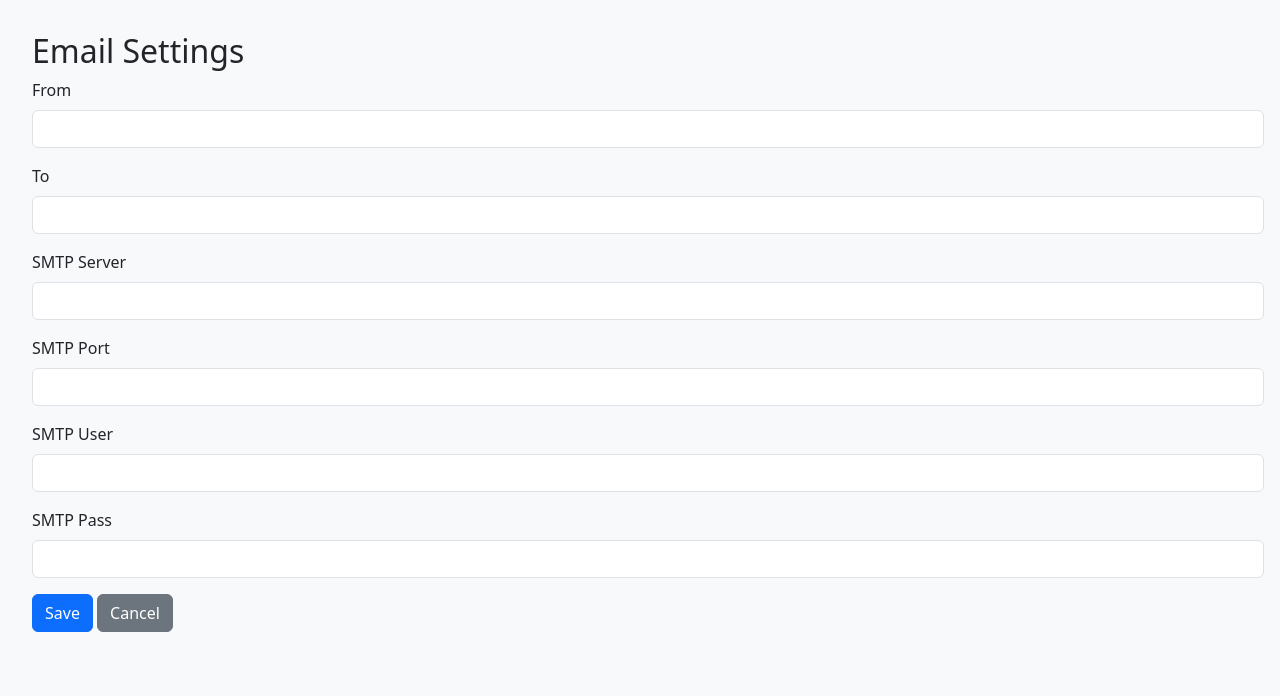
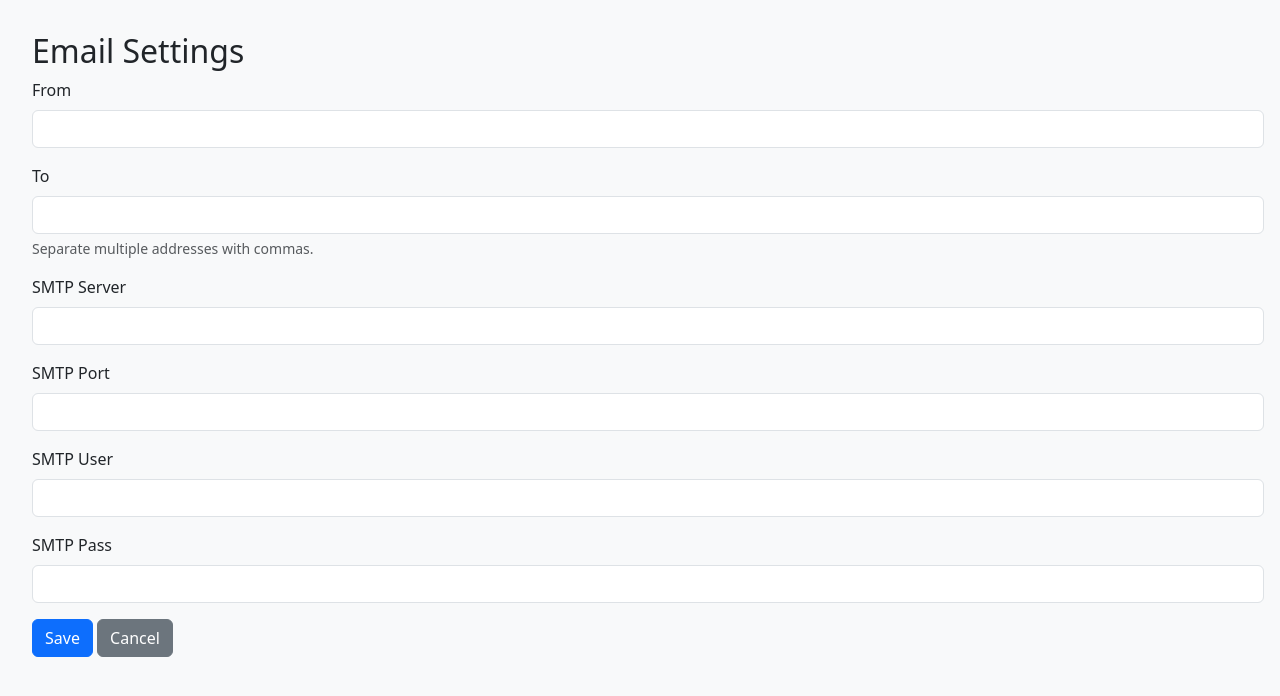
Before and after one commit to Alppkr/WGUI, a Flask app: template wgui/templates/email_settings.html in a window 1280 px wide. Shown: the part 57-753 px from the top of the page. Run offline with Flask 3, Linux system fonts and the light colour scheme; the template is opened without the code that fills it: values that come from a table or form of the project are taken from there, others are empty; parts of the project's set-up code (start-up, migrations or seed data) failed here and were passed over.

Commit message:
Add hint about comma-separated recipients

```diff
--- a/wgui/templates/email_settings.html
+++ b/wgui/templates/email_settings.html
@@ -11,6 +11,7 @@
     <div class="mb-3">
         {{ form.to_email.label(class="form-label") }}
         {{ form.to_email(class="form-control") }}
+        <div class="form-text">Separate multiple addresses with commas.</div>
     </div>
     <div class="mb-3">
         {{ form.smtp_server.label(class="form-label") }}
```
